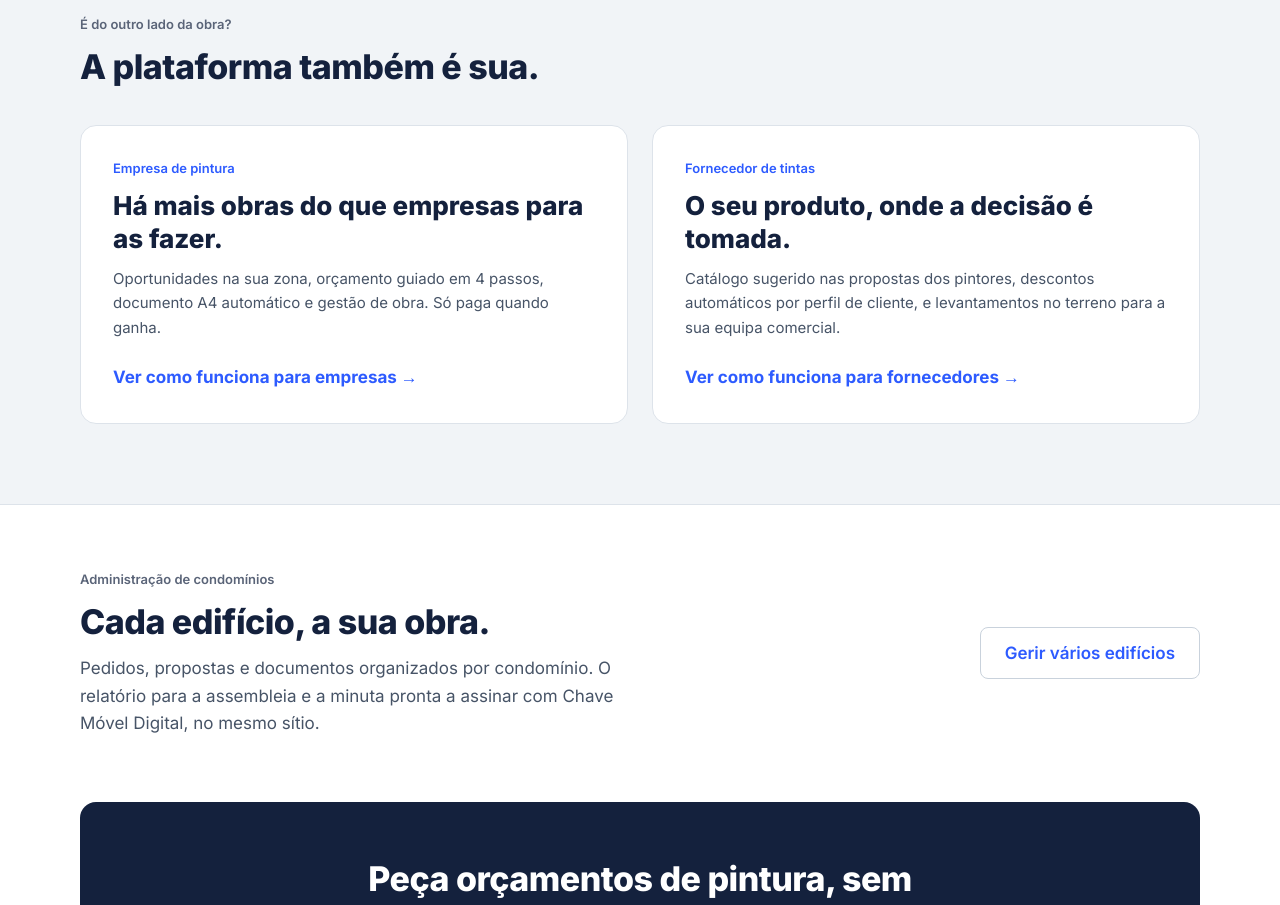
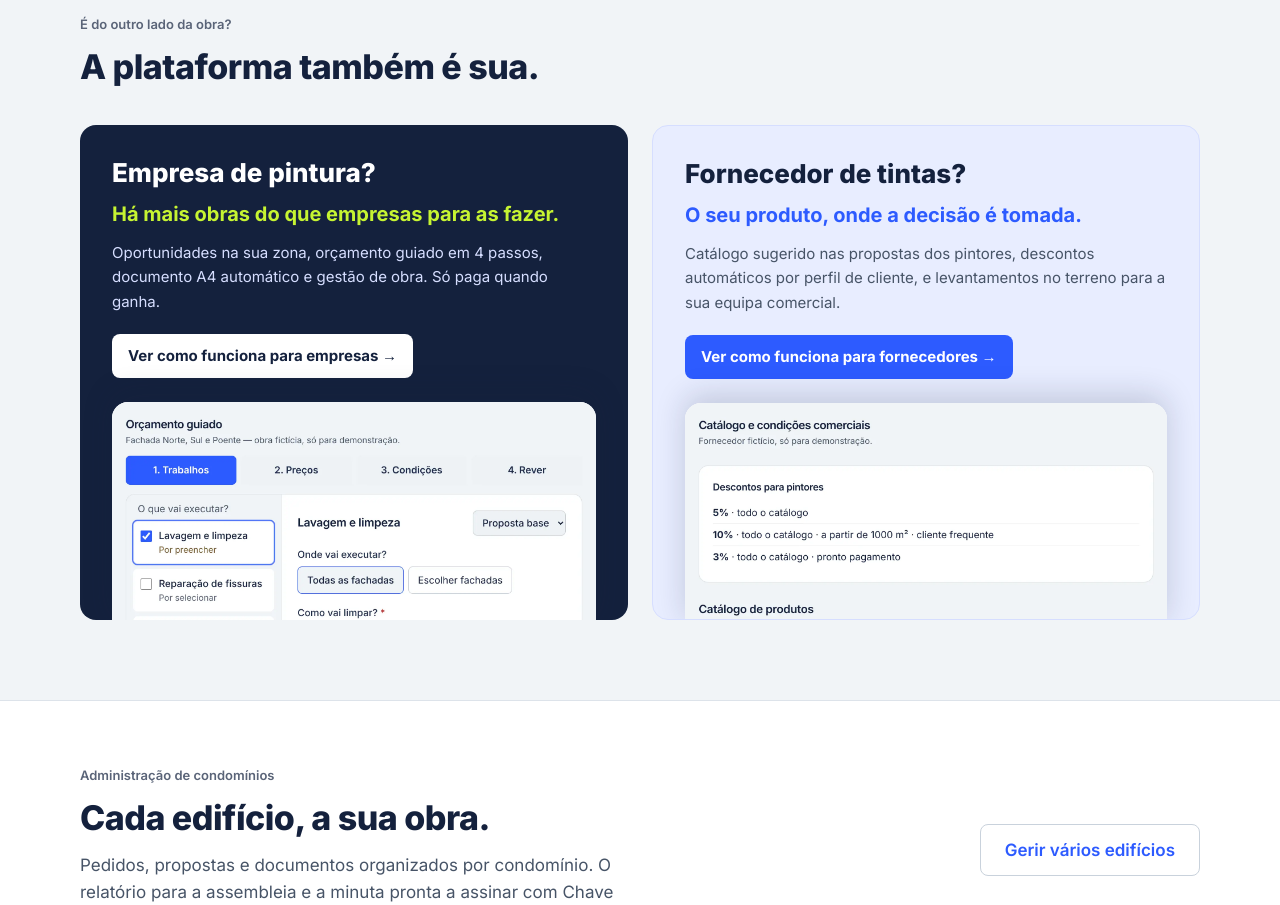
Before and after one commit to nunomarujo/paintit, a Next.js app: page / in a window 1280 px wide. Shown: the part 6120-7025 px from the top of the page. Built offline with nearby package versions, Linux system fonts and the light colour scheme.

Commit message:
Para quem: cartões com identidade, nome do perfil como título e o ecrã real de cada um; capturas regeneradas na paleta v5
Co-Authored-By: Claude Fable 5.1 <noreply@anthropic.com>
Claude-Session: https://claude.ai/code/session_01NCY5SBnuWidUthsPHZJKr9

```diff
--- a/src/app/page.tsx
+++ b/src/app/page.tsx
@@ -268,30 +268,55 @@ export default function Home() {
         </div>
       </section>
 
-      {/* PARA QUEM — dois cartões para as páginas próprias do pintor e do fornecedor. */}
+      {/* PARA QUEM — dois cartões com identidade própria, cada um com o ecrã real do seu perfil
+          (as capturas geradas dos componentes reais em `src/app/demo-*`). O nome do perfil é o
+          título: era um rótulo de 13px e passava invisível (promotor, 01/11/2026). */}
       <section id="para-quem" className="bg-paper py-20">
         <div className="mx-auto max-w-6xl px-4">
           <p className="eyebrow">É do outro lado da obra?</p>
           <h2 className="mt-3 text-[34px] leading-tight font-extrabold text-tinta-900">A plataforma também é sua.</h2>
           <div className="mt-9 grid gap-6 md:grid-cols-2">
-            <Link href="/empresas" className="group flex flex-col gap-3 rounded-2xl border border-slate-200 bg-white p-8 hover:border-tinta-300">
-              <span className="eyebrow !text-tinta-600">Empresa de pintura</span>
-              <span className="text-[26px] font-extrabold leading-tight text-tinta-900">Há mais obras do que empresas para as fazer.</span>
-              <span className="text-[15px] leading-relaxed text-slate-600">
-                Oportunidades na sua zona, orçamento guiado em 4 passos, documento A4 automático e gestão de obra. Só
-                paga quando ganha.
-              </span>
-              <span className="mt-auto pt-3 text-[17px] font-bold text-tinta-600 group-hover:underline">Ver como funciona para empresas →</span>
-            </Link>
-            <Link href="/fornecedores" className="group flex flex-col gap-3 rounded-2xl border border-slate-200 bg-white p-8 hover:border-tinta-300">
-              <span className="eyebrow !text-tinta-600">Fornecedor de tintas</span>
-              <span className="text-[26px] font-extrabold leading-tight text-tinta-900">O seu produto, onde a decisão é tomada.</span>
-              <span className="text-[15px] leading-relaxed text-slate-600">
-                Catálogo sugerido nas propostas dos pintores, descontos automáticos por perfil de cliente, e
-                levantamentos no terreno para a sua equipa comercial.
-              </span>
-              <span className="mt-auto pt-3 text-[17px] font-bold text-tinta-600 group-hover:underline">Ver como funciona para fornecedores →</span>
-            </Link>
+            {[
+              {
+                href: '/empresas',
+                titulo: 'Empresa de pintura?',
+                frase: 'Há mais obras do que empresas para as fazer.',
+                texto: 'Oportunidades na sua zona, orçamento guiado em 4 passos, documento A4 automático e gestão de obra. Só paga quando ganha.',
+                cta: 'Ver como funciona para empresas',
+                img: '/img/popup-demo-pintor.webp',
+                alt: 'Orçamento guiado: trabalho selecionado com sugestões de produto do catálogo',
+                escuro: true,
+              },
+              {
+                href: '/fornecedores',
+                titulo: 'Fornecedor de tintas?',
+                frase: 'O seu produto, onde a decisão é tomada.',
+                texto: 'Catálogo sugerido nas propostas dos pintores, descontos automáticos por perfil de cliente, e levantamentos no terreno para a sua equipa comercial.',
+                cta: 'Ver como funciona para fornecedores',
+                img: '/img/popup-demo-fornecedor.webp',
+                alt: 'Catálogo de produtos de um fornecedor, com fichas técnicas e descontos',
+                escuro: false,
+              },
+            ].map((c) => (
+              <Link
+                key={c.href}
+                href={c.href}
+                className={`group flex flex-col overflow-hidden rounded-2xl ${c.escuro ? 'bg-tinta-900 text-white' : 'border border-tinta-200 bg-tinta-100 text-tinta-900'}`}
+              >
+                <div className="flex flex-col gap-3 p-8 pb-6">
+                  <span className="text-[26px] font-extrabold leading-tight">{c.titulo}</span>
+                  <span className={`text-[20px] font-bold leading-snug ${c.escuro ? 'text-lima' : 'text-tinta-600'}`}>{c.frase}</span>
+                  <span className={`text-[15px] leading-relaxed ${c.escuro ? 'text-tinta-200' : 'text-slate-600'}`}>{c.texto}</span>
+                  <span className={`mt-2 inline-flex min-h-[44px] w-fit items-center rounded-lg px-4 text-[15px] font-bold ${c.escuro ? 'bg-white text-tinta-900' : 'bg-tinta-600 text-white'}`}>
+                    {c.cta} →
+                  </span>
+                </div>
+                <div className="mx-8 -mb-2 h-56 overflow-hidden rounded-t-2xl bg-white shadow-[0_-8px_30px_rgba(20,33,61,0.18)]">
+                  {/* eslint-disable-next-line @next/next/no-img-element */}
+                  <img src={c.img} alt={c.alt} className="block w-full object-cover object-top transition-transform duration-500 group-hover:-translate-y-3" />
+                </div>
+              </Link>
+            ))}
           </div>
         </div>
       </section>
--- a/src/components/landing/perfis.ts
+++ b/src/components/landing/perfis.ts
@@ -17,8 +17,8 @@ export const DEMO_DE_PERFIL: Record<Tipo, { src: string; width: number; height:
   },
   fornecedor: {
     src: '/img/popup-demo-fornecedor.webp',
-    width: 1792,
-    height: 1520,
+    width: 1696,
+    height: 1240,
     alt: 'Catálogo de produtos de um fornecedor, com fichas técnicas e preços, e a lista de descontos que já tem definidos para os pintores.',
     legenda: 'O catálogo e os descontos, exatamente como o pintor os vê.',
   },
```
Also changed, not shown: public/img/popup-demo-fornecedor.webp, public/img/popup-demo-pintor.webp.
